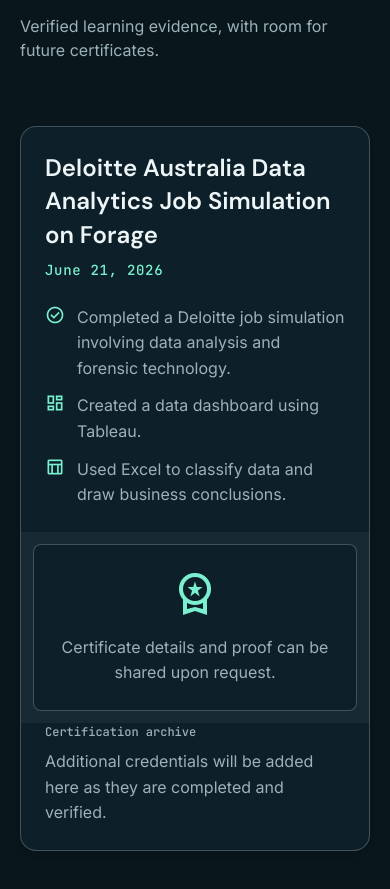
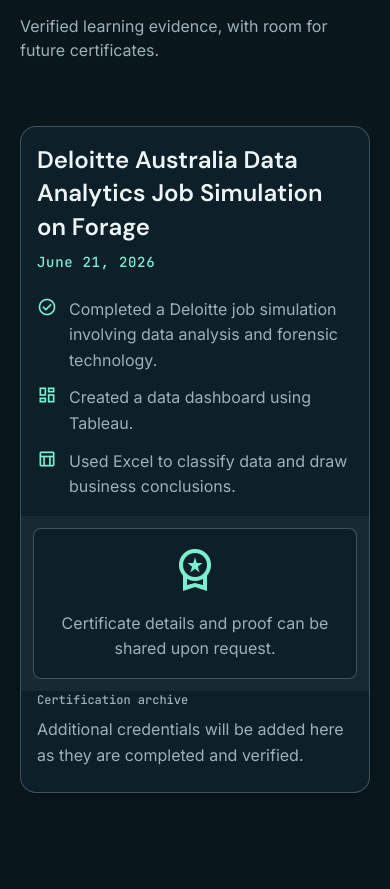
Before and after one commit to Nima-vd/Portfolio, a React (Vite) app: page / in a window 390 px wide. Shown: the part 8704-9593 px from the top of the page. Built offline with nearby package versions, Linux system fonts and the light colour scheme.

Commit message:
Add nav bar

```diff
--- a/src/components/Certificates.jsx
+++ b/src/components/Certificates.jsx
@@ -11,10 +11,10 @@
         </div>
 
         <div className="bg-surface border border-outline-variant/30 rounded-2xl overflow-hidden shadow-md certificate-card">
-          <div className="p-6 sm:p-8">
+          <div className="p-4 sm:p-8">
             <div className="flex flex-col md:flex-row md:items-start md:justify-between gap-4 mb-6">
               <div>
-                <h3 className="font-headline-sm text-headline-sm text-on-surface">
+                <h3 className="font-headline-sm text-headline-sm text-on-surface break-words">
                   Deloitte Australia Data Analytics Job Simulation on Forage
                 </h3>
                 <p className="text-primary font-label-md text-label-md mt-2">June 21, 2026</p>
@@ -38,12 +38,12 @@
           </div>
 
           <div className="bg-surface-container-high p-3 sm:p-4">
-            <div className="rounded-xl border border-outline-variant/30 bg-white p-6 text-center text-on-surface-variant">
+            <div className="rounded-xl border border-outline-variant/30 bg-white p-4 sm:p-6 text-center text-on-surface-variant">
               <span className="material-symbols-outlined text-5xl text-primary" data-icon="workspace_premium">workspace_premium</span>
               <p className="mt-3 font-body-md text-body-md">Certificate details and proof can be shared upon request.</p>
             </div>
           </div>
-          <div className="px-6 pb-6 sm:px-8 sm:pb-8">
+          <div className="px-4 pb-6 sm:px-8 sm:pb-8">
             <p className="font-label-sm text-label-sm text-secondary">Certification archive</p>
             <p className="font-body-md text-body-md text-on-surface-variant mt-2">Additional credentials will be added here as they are completed and verified.</p>
           </div>
--- a/src/components/Header.jsx
+++ b/src/components/Header.jsx
@@ -7,6 +7,7 @@
   { id: 'about', label: 'About' },
   { id: 'profile', label: 'Profile' },
   { id: 'education', label: 'Education' },
+  { id: 'certificates', label: 'Certificates' },
   { id: 'skills', label: 'Skills' },
   { id: 'projects', label: 'Projects' },
 ]
@@ -61,7 +62,7 @@
           <BarChart3 size={18} className="text-primary" />
           <span className="truncate font-display-lg text-sm md:text-headline-sm tracking-tight text-on-surface">NIMA NORBU SHERPA</span>
         </div>
-        <nav className="hidden md:flex gap-8" aria-label="Primary navigation">
+        <nav className="hidden lg:flex gap-5 xl:gap-8" aria-label="Primary navigation">
           {navItems.map((item) => (
             <a
               key={item.id}
@@ -82,7 +83,7 @@
           ))}
         </nav>
         <button
-          className="group hidden md:inline-flex bg-primary-container text-on-primary-container px-4 py-2 rounded-lg font-label-md text-label-md transition-all active:scale-95 hover:bg-primary hover:text-on-primary"
+          className="group hidden lg:inline-flex bg-primary-container text-on-primary-container px-4 py-2 rounded-lg font-label-md text-label-md transition-all active:scale-95 hover:bg-primary hover:text-on-primary"
           onClick={() => navigateTo('contact')}
         >
           Contact <ArrowUpRight size={15} className="inline ml-1 transition-transform group-hover:translate-x-0.5 group-hover:-translate-y-0.5" />
@@ -93,7 +94,7 @@
           aria-expanded={menuOpen}
           aria-controls="mobile-navigation"
           onClick={() => setMenuOpen(open => !open)}
-          className="md:hidden shrink-0 text-on-surface p-2 rounded-lg hover:bg-white/10 transition-colors"
+          className="lg:hidden shrink-0 text-on-surface p-2 rounded-lg hover:bg-white/10 transition-colors"
         >
           {menuOpen ? <X size={21} /> : <Menu size={21} />}
         </button>
@@ -105,7 +106,7 @@
             animate={{ opacity: 1, height: 'auto' }}
             exit={{ opacity: 0, height: 0 }}
             transition={{ duration: 0.25, ease: [0.22, 1, 0.36, 1] }}
-            className="md:hidden border-t border-white/10 overflow-hidden"
+            className="lg:hidden border-t border-white/10 overflow-hidden"
             aria-label="Mobile navigation"
             id="mobile-navigation"
           >
```
